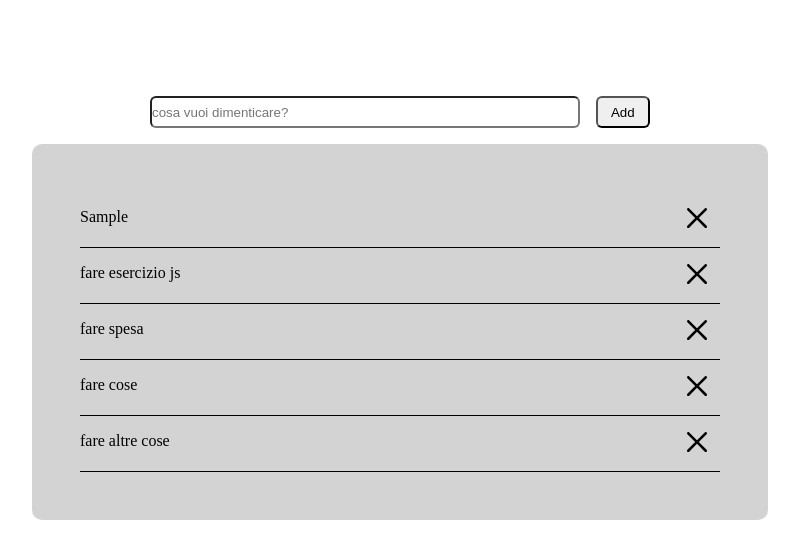
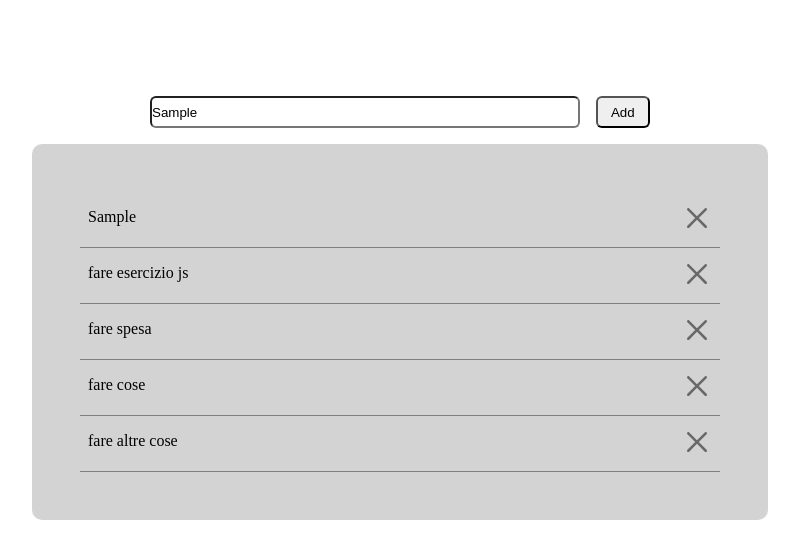
Before and after one commit to MattFofo/vue-todolist, a plain HTML site: page index.html in a window 1280 px wide. Both pictures are taken after typing "Sample" into the empty fields and a click on the button "Add". Shown: the whole page, without its empty margins (240-1039 px from the left). Drawn offline with nearby package versions, Linux system fonts and the light colour scheme.

Commit message:
correzione

```diff
--- a/index.html
+++ b/index.html
@@ -14,7 +14,7 @@
 
             <div class="add-new-todo">
 
-                <input v-model="newTodo.todoText" type="text" name="todo-name" id="todo-name" placeholder="cosa vuoi dimenticare?" size="5">
+                <input v-model.trim="newTodo.todoText" type="text" name="todo-name" id="todo-name" placeholder="cosa vuoi dimenticare?" size="5">
 
                 <button @click="addNewTodo">Add</button>
             </div>
@@ -35,9 +35,6 @@
 
 
 
-
-
-
     <script src="https://cdn.jsdelivr.net/npm/vue@2/dist/vue.js"></script>
     <script src="script.js"></script>
     </body>
--- a/script.js
+++ b/script.js
@@ -34,9 +34,10 @@ const app = new Vue({
         addNewTodo() {
             if (this.newTodo.todoText != '') {
 
-                this.arrTodo.unshift(this.newTodo);
+                this.arrTodo.unshift({...this.newTodo});
+                this.arrTodo.todoText = '';
             }
-            this.newTodo = { todoText: '', done: false };
+            // this.newTodo = { todoText: '', done: false };
         }
     }
 
--- a/style.css
+++ b/style.css
@@ -47,9 +47,10 @@
     justify-content: space-between;
     padding-top: 1em;
     padding-bottom: 1em;
+    padding-left: .5rem;
     margin-left: 1rem;
     margin-right: 1rem;
-    border-bottom: 1px solid black;
+    border-bottom: 1px solid grey;
     cursor: pointer;
 }
 
@@ -58,11 +59,18 @@
 }
 
 .todo-item:hover {
-    background-color: white;
+    background-color: rgb(188, 199, 209);
 }
 
 .btn-delete-todo {
+    cursor: pointer;
     border: none;
     background-color: inherit;
+    opacity: .5;
     padding-right: 1em;
 }
+
+
+.btn-delete-todo:hover {
+    opacity: 1;
+}
```
